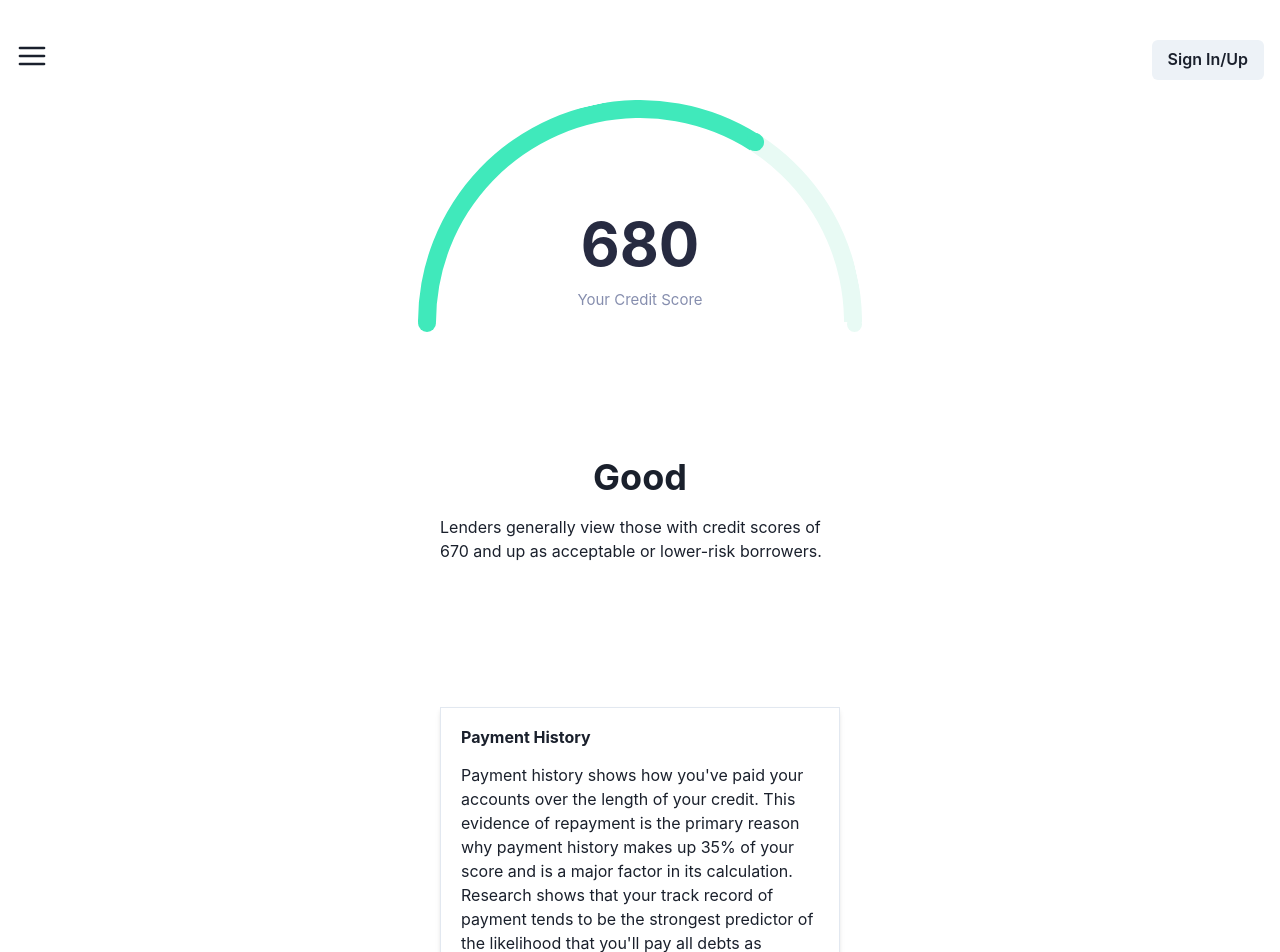
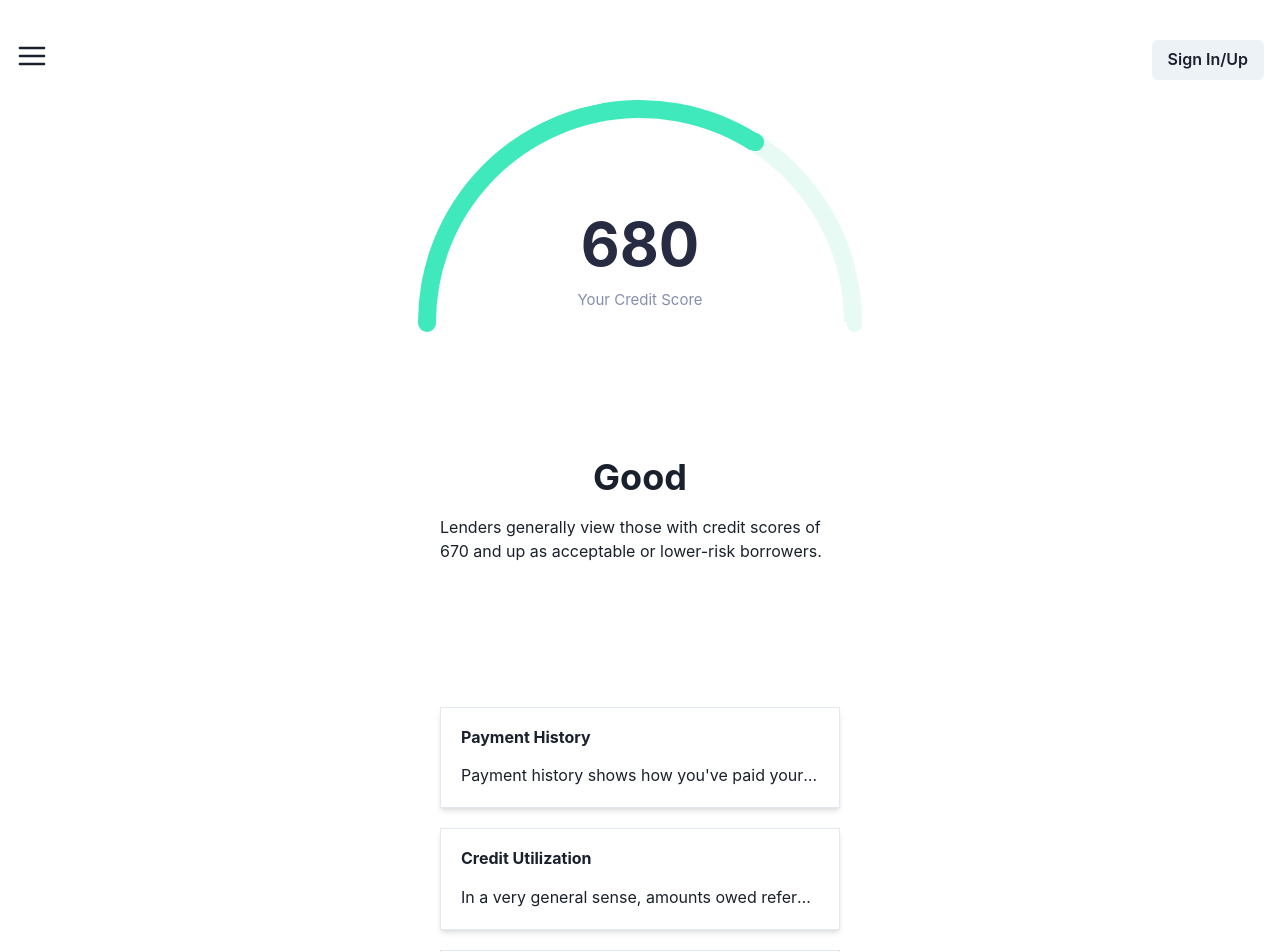
Before and after one commit to AdieCR/YScore, a React (Create React App) app in the folder yscore/: page /dashboard in a window 1280 px wide. Shown: the top 952 px of the page. Built offline with nearby package versions, Linux system fonts and the light colour scheme; some icons are missing.

Commit message:
progress

```diff
--- /dev/null
+++ b/yscore/src/components/dashboardCards/DasboardModals.jsx
@@ -0,0 +1,29 @@
+import React from 'react';
+import { Button, Text, Modal, ModalOverlay, ModalContent, ModalHeader, ModalCloseButton, ModalBody, ModalFooter, useDisclosure } from '@chakra-ui/react';
+
+function DasboardModals({title, text}) {
+    const { isOpen, onOpen, onClose } = useDisclosure()
+    return (
+      <>
+        <Button onClick={onOpen} backgroundColor="rgb(64, 233, 187)">See More</Button>
+
+        <Modal isOpen={isOpen} onClose={onClose}>
+          <ModalOverlay />
+          <ModalContent>
+            <ModalHeader>{title}</ModalHeader>
+            <ModalCloseButton />
+            <ModalBody>
+            </ModalBody>
+                <Text p={'12px 24px'}>{text}</Text>
+            <ModalFooter>
+              <Button colorScheme='blue' mr={3} onClick={onClose} display="block">
+                Close
+              </Button>
+            </ModalFooter>
+          </ModalContent>
+        </Modal>
+      </>
+    )
+}
+
+export default DasboardModals
--- a/yscore/src/components/dashboardCards/DashboardCard.jsx
+++ b/yscore/src/components/dashboardCards/DashboardCard.jsx
@@ -1,6 +1,6 @@
 import React from 'react';
 import { Box, Heading, Text, HStack } from '@chakra-ui/react';
-import './dashboardCard.css';
+import DasboardModals from './DasboardModals'
 
 function Feature({ title, desc, ...rest }) {
     return (
@@ -13,11 +13,13 @@ function Feature({ title, desc, ...rest }) {
 
 function DashboardCard({title, text}) {
   return (
-    <HStack spacing={8} maxW={'400px'}>
+    <HStack spacing={8} maxW={'400px'} className="dasboard-card">
       <Feature
         title={title}
         desc={text}
-      />
+      >
+        <DasboardModals  title={title} text={text} />
+      </Feature>
     </HStack>
   )
 }
--- a/yscore/src/components/dashboardCards/DashboardCards.jsx
+++ b/yscore/src/components/dashboardCards/DashboardCards.jsx
@@ -1,6 +1,8 @@
 import React from 'react';
 import { Box }  from '@chakra-ui/react';
 import DashboardCard from './DashboardCard';
+import './dashboardCard.css';
+
 
 function DashboardCards() {
 
@@ -13,7 +15,7 @@ function DashboardCards() {
     ]
   return (
     cardInfo.map(card => {
-       return <DashboardCard class={'dasboard-card'} title={card.title} text={card.text}/>
+       return <DashboardCard  title={card.title} text={card.text}/>
     })
   )
 }
--- a/yscore/src/components/dashboardCards/dashboardCard.css
+++ b/yscore/src/components/dashboardCards/dashboardCard.css
@@ -1,3 +1,13 @@
 .dasboard-card {
-    display: none;
+    margin-bottom: 20px;
 }
+
+.dasboard-card div {
+    max-width: 100%;
+}
+
+.dasboard-card p {
+    white-space: nowrap;
+    overflow: hidden;
+    text-overflow: ellipsis;
+}
```
